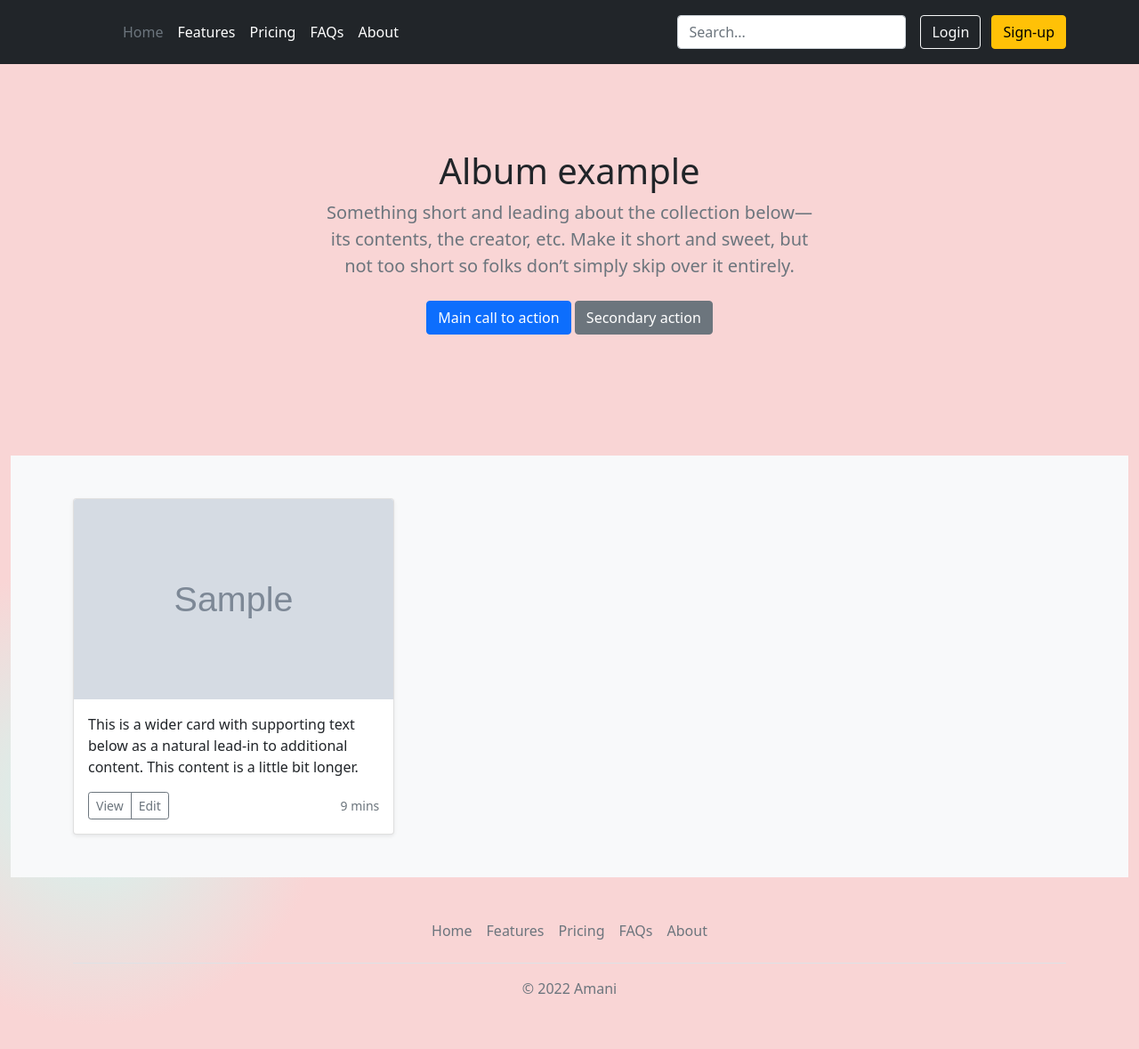
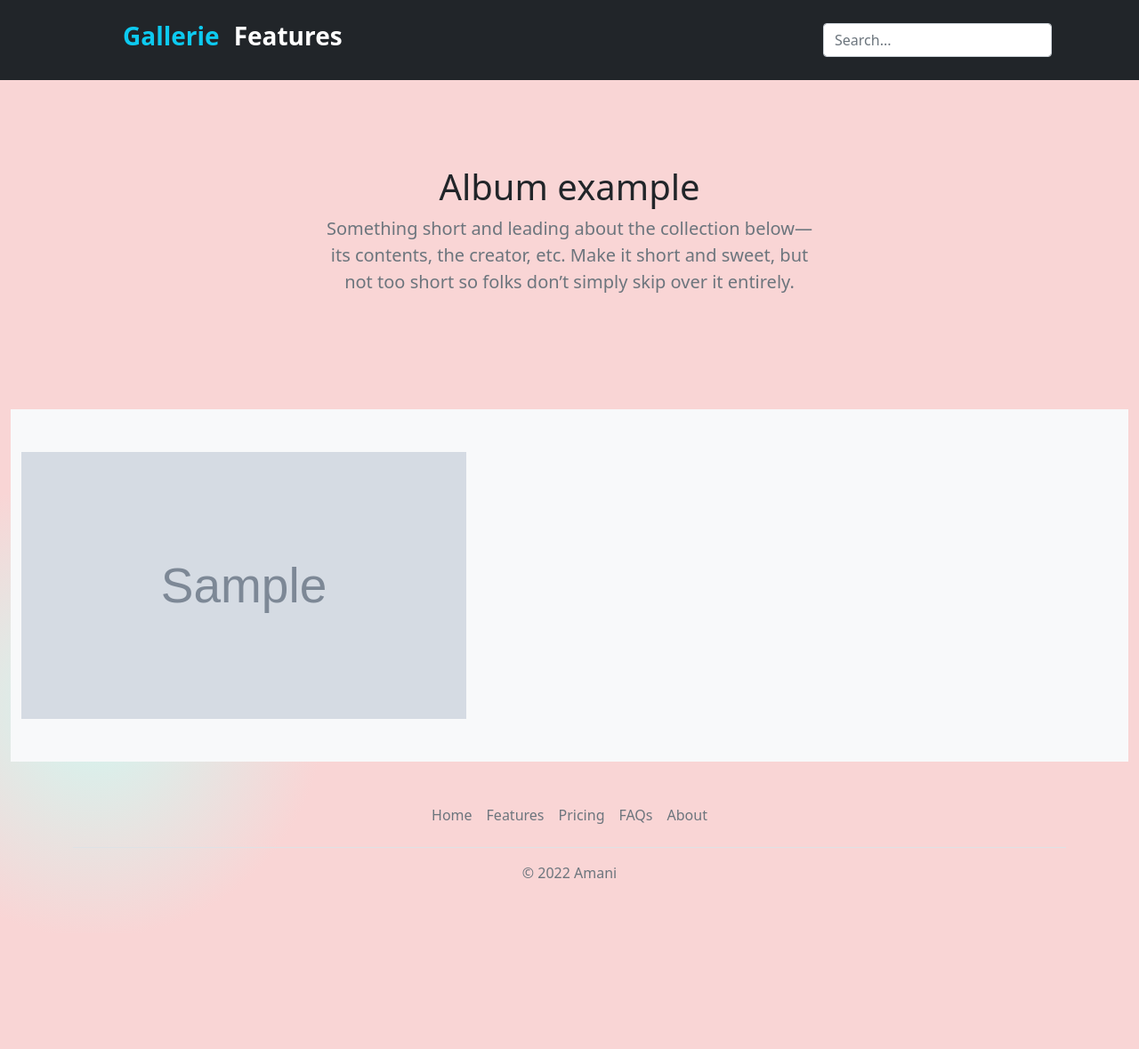
Before and after one commit to amani-joseph/cr-neau-, a Django app: template gallerie/gallery/templates/gallery/home.html in a window 1280 px wide. Shown: the whole page at 89% size. After the commit the page ends 987 px from the top, so only its background shows below. Run offline with Django 4.2, Linux system fonts and the light colour scheme; the template is opened without the code that fills it: most values are stand-ins (such as "Sample title", 1, 10 or a date in 2020); grey boxes marked "Sample" are stand-in pictures; some libraries are stand-ins or nearby versions.

Commit message:
Added routing for the photo-adding form page and working image modal with a slight bug

```diff
--- a/gallerie/gallerie/settings.py
+++ b/gallerie/gallerie/settings.py
@@ -31,6 +31,7 @@ ALLOWED_HOSTS = []
 # Application definition
 
 INSTALLED_APPS = [
+    "bootstrap5",
     'gallery.apps.GalleryConfig',
     'django.contrib.admin',
     'django.contrib.auth',
--- a/gallerie/gallery/templates/gallery/base.html
+++ b/gallerie/gallery/templates/gallery/base.html
@@ -1,5 +1,5 @@
 <!-- @format -->
-
+{% load bootstrap5 %} {% load static%}
 <!DOCTYPE html>
 <html lang="en" dir="ltr">
 	<head>
@@ -11,19 +11,26 @@
 			integrity="sha384-1BmE4kWBq78iYhFldvKuhfTAU6auU8tT94WrHftjDbrCEXSU1oBoqyl2QvZ6jIW3"
 			crossorigin="anonymous"
 		/>
+		<script
+			src="https://cdn.jsdelivr.net/npm/bootstrap@5.1.3/dist/js/bootstrap.bundle.min.js"
+			integrity="sha384-ka7Sk0Gln4gmtz2MlQnikT1wXgYsOg+OMhuP+IlRH9sENBO0LRn5q+8nbTov4+1p"
+			crossorigin="anonymous"
+		></script>
+
 		<link rel="preconnect" href="https://fonts.googleapis.com" />
 		<link rel="preconnect" href="https://fonts.gstatic.com" crossorigin />
 		<link
 			href="https://fonts.googleapis.com/css2?family=Poppins:ital,wght@0,100;0,200;0,300;0,400;0,500;0,600;0,700;0,800;0,900;1,100;1,200;1,300;1,400;1,500;1,600;1,700;1,800;1,900&display=swap"
 			rel="stylesheet"
 		/>
-		{% comment %}
+
 		<link
 			rel="stylesheet"
 			type="text/css"
 			href="{% static 'gallery/main.css' %}"
 		/>
-		{% endcomment %} {% if title %}
+
+		{% if title %}
 		<title>Gallerie - {{ title }}</title>
 		{% else %}
 		<title>Gallerie</title>
@@ -62,11 +69,16 @@
 					<ul
 						class="nav col-12 col-lg-auto me-lg-auto mb-2 justify-content-center mb-md-0"
 					>
-						<li><a href="#" class="nav-link px-2 text-secondary">Home</a></li>
-						<li><a href="#" class="nav-link px-2 text-white">Features</a></li>
-						<li><a href="#" class="nav-link px-2 text-white">Pricing</a></li>
-						<li><a href="#" class="nav-link px-2 text-white">FAQs</a></li>
-						<li><a href="#" class="nav-link px-2 text-white">About</a></li>
+						<li
+							><a href="#" class="nav-link px-2 fw-bolder h3 text-info"
+								>Gallerie</a
+							></li
+						>
+						<li
+							><a href="#" class="nav-link px-2 fw-bold h3 my-auto text-white"
+								>Features</a
+							></li
+						>
 					</ul>
 
 					<form class="col-12 col-lg-auto mb-3 mb-lg-0 me-lg-3">
@@ -77,13 +89,6 @@
 							aria-label="Search"
 						/>
 					</form>
-
-					<div class="text-end">
-						<button type="button" class="btn btn-outline-light me-2"
-							>Login</button
-						>
-						<button type="button" class="btn btn-warning">Sign-up</button>
-					</div>
 				</div>
 			</div>
 		</header>
@@ -97,10 +102,6 @@
 						contents, the creator, etc. Make it short and sweet, but not too
 						short so folks don’t simply skip over it entirely.</p
 					>
-					<p>
-						<a href="#" class="btn btn-primary my-2">Main call to action</a>
-						<a href="#" class="btn btn-secondary my-2">Secondary action</a>
-					</p>
 				</div>
 			</div>
 		</section>
@@ -131,12 +132,8 @@
 			</footer>
 		</div>
 		<!-- Footer -->
+		{% block scripts %}
 
-		<script
-			src="https://cdn.jsdelivr.net/npm/bootstrap@5.1.3/dist/js/bootstrap.bundle.min.js"
-			integrity="sha384-ka7Sk0Gln4gmtz2MlQnikT1wXgYsOg+OMhuP+IlRH9sENBO0LRn5q+8nbTov4+1p"
-			crossorigin="anonymous"
-		></script>
 		<script
 			src="https://cdn.jsdelivr.net/npm/@popperjs/core@2.10.2/dist/umd/popper.min.js"
 			integrity="sha384-7+zCNj/IqJ95wo16oMtfsKbZ9ccEh31eOz1HGyDuCQ6wgnyJNSYdrPa03rtR1zdB"
@@ -147,5 +144,6 @@
 			integrity="sha384-QJHtvGhmr9XOIpI6YVutG+2QOK9T+ZnN4kzFN1RtK3zEFEIsxhlmWl5/YESvpZ13"
 			crossorigin="anonymous"
 		></script>
+		{% endblock %}
 	</body>
 </html>
--- a/gallerie/gallery/templates/gallery/home.html
+++ b/gallerie/gallery/templates/gallery/home.html
@@ -1,21 +1,21 @@
 <!-- @format -->
+{% extends "gallery/base.html" %} {% load bootstrap5 %} {% block content %}
+<!-- Button trigger modal -->
 
-{% extends "gallery/base.html" %} {% block content %}
-<!-- Button trigger modal -->
-{% comment %}
+<main>
+	<div class="album py-5 bg-light">
+		<div class="container-fluid">
+			<div class="d-flex flex-wrap">
+				{%for photo in photos%}
 				<img
-	class="img-fluid"
-	style="height: 400px; width: 400px"
-	src="https://images.pexels.com/photos/3831760/pexels-photo-3831760.jpeg?auto=compress&cs=tinysrgb&dpr=1&w=500"
-/>
-<button
-	type="button"
-	class="btn btn-primary"
+					class=""
 					data-bs-toggle="modal"
 					data-bs-target="#staticBackdrop"
->
-	Launch static backdrop modal
-</button>
+					src="{{photo}}"
+					alt="Trolltunga, Norway"
+					width="500"
+					height="300"
+				/>
 
 				<!-- Modal -->
 				<div
@@ -30,7 +30,9 @@
 					<div class="modal-dialog">
 						<div class="modal-content">
 							<div class="modal-header">
-				<h5 class="modal-title" id="staticBackdropLabel">Modal title</h5>
+								<h5 class="modal-title" id="staticBackdropLabel"
+									>Modal title</h5
+								>
 								<button
 									type="button"
 									class="btn-close"
@@ -38,47 +40,25 @@
 									aria-label="Close"
 								></button>
 							</div>
-			<div class="modal-body"> ... </div>
+							<div class="modal-body">
+								<img
+									src="{{photo}}"
+									class="img-fluid"
+									alt="Trolltunga, Norway"
+									width="600"
+									height="400"
+								/>
+							</div>
 							<div class="modal-footer">
-				<button type="button" class="btn btn-secondary" data-bs-dismiss="modal"
+								<button
+									type="button"
+									class="btn btn-secondary"
+									data-bs-dismiss="modal"
 									>Close</button
 								>
-				<button type="button" class="btn btn-primary">Understood</button>
-			</div>
-		</div>
-	</div>
-</div>
-{% endcomment %}
-<main>
-	<div class="album py-5 bg-light">
-		<div class="container">
-			<div class="row row-cols-1 row-cols-sm-2 row-cols-md-3 g-3">
-				{%for photo in photos%}
-				<div class="col">
-					<div class="card shadow-sm">
-						<img
-							src="{{photo}}"
-							class="bd-placeholder-img card-img-top"
-							width="100%"
-							height="225"
-						/>
-
-						<div class="card-body">
-							<p class="card-text"
-								>This is a wider card with supporting text below as a natural
-								lead-in to additional content. This content is a little bit
-								longer.</p
+								<button type="button" class="btn btn-primary"
+									>Understood</button
 								>
-							<div class="d-flex justify-content-between align-items-center">
-								<div class="btn-group">
-									<button type="button" class="btn btn-sm btn-outline-secondary"
-										>View</button
-									>
-									<button type="button" class="btn btn-sm btn-outline-secondary"
-										>Edit</button
-									>
-								</div>
-								<small class="text-muted">9 mins</small>
 							</div>
 						</div>
 					</div>
--- a/gallerie/gallery/urls.py
+++ b/gallerie/gallery/urls.py
@@ -3,6 +3,6 @@ from . import views
 
 
 urlpatterns = [
-    path('', views.index, name='gallery-home'),
-    # path('about/', views.about, name='blog-about'),
+    path('', views.gallery, name='gallery-home'),
+    path('add/', views.addPhoto, name='add'),
 ]
```
Also changed, not shown: gallerie/gallery/templates/gallery/navbar.html (added, +59 -0 lines), gallerie/gallery/views.py (+8 -1 lines), gallerie/gallery/static/gallery/main.js (added), gallerie/gallery/templates/gallery/add.html (added). Lines whose indentation alone changed are shown as unchanged.
